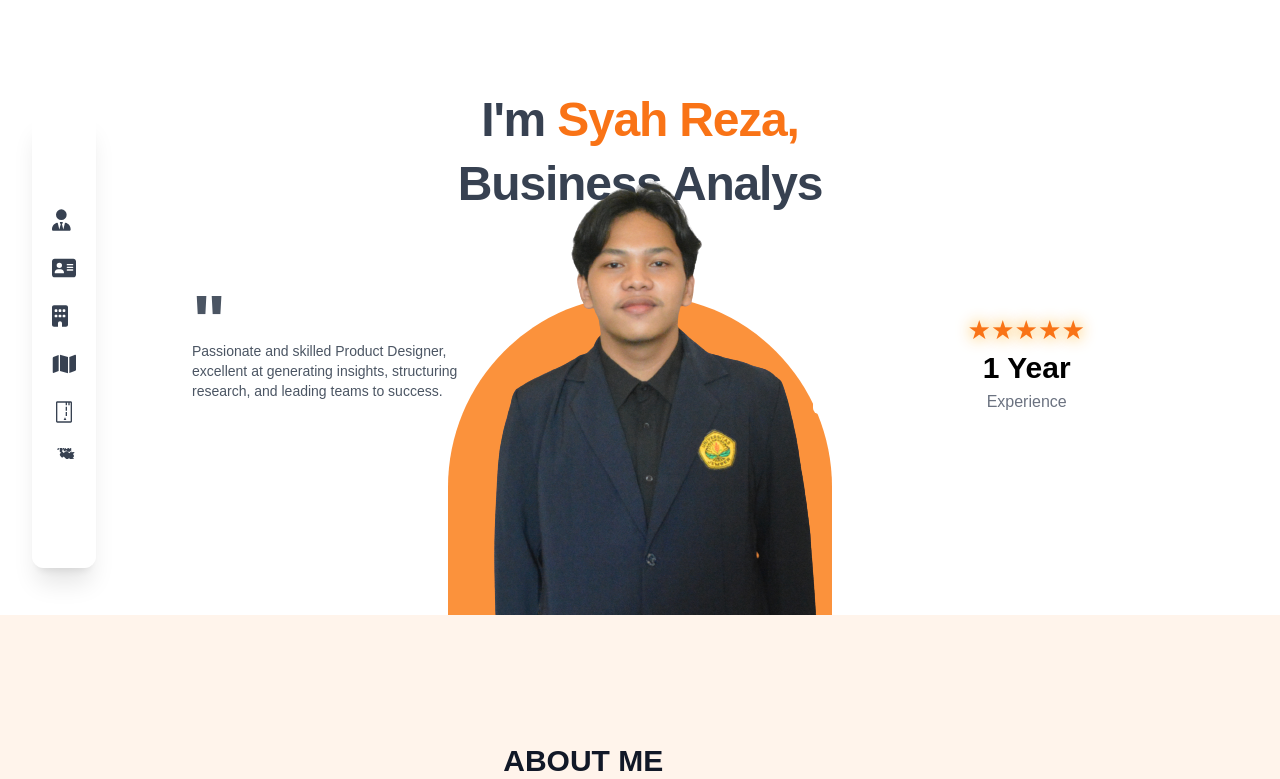
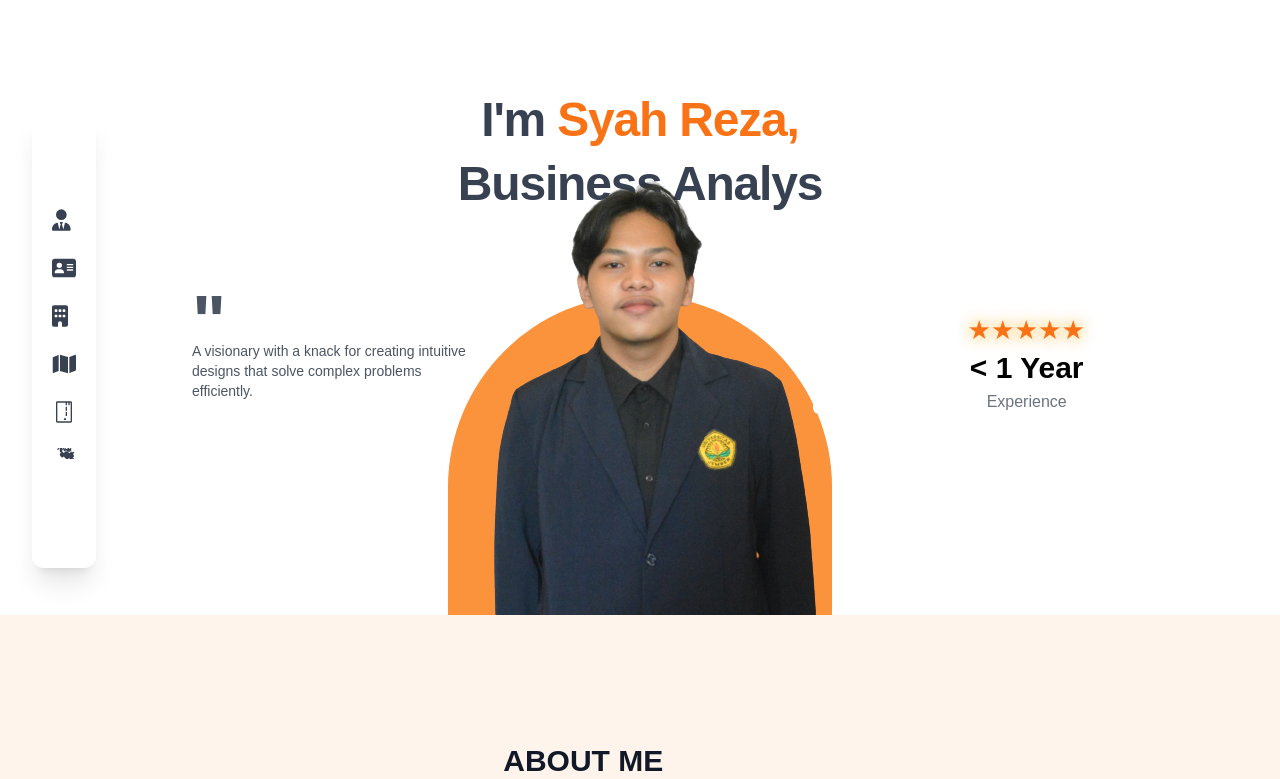
Before and after one commit to syhrezz/Portfolio, a React (Create React App) app: page / in a window 1280 px wide. Shown: the top 779 px of the page. Built offline with nearby package versions, Linux system fonts and the light colour scheme.

Commit message:
change testimonials animation duration

```diff
--- a/src/components/Intro.jsx
+++ b/src/components/Intro.jsx
@@ -85,7 +85,7 @@ const Intro = () => {
   useEffect(() => {
     const testimonialInterval = setInterval(() => {
       setCurrentTestimonial(prevTestimonial => (prevTestimonial + 1) % testimonials.length);
-    }, 7000); // Duration to show testimonial
+    }, 5000); // Duration to show testimonial
 
     return () => clearInterval(testimonialInterval); // Clean up interval on component unmount
   }, []);
@@ -169,7 +169,7 @@ const Intro = () => {
         >
           ★★★★★
         </motion.div>
-        <div className="text-3xl text-center font-semibold font-poppins">1 Year</div>
+        <div className="text-3xl text-center font-semibold font-poppins">&lt; 1 Year</div>
         <div className="text-gray-500 text-center font-medium font-poppins">Experience</div>
       </motion.div>
     </div>
```
